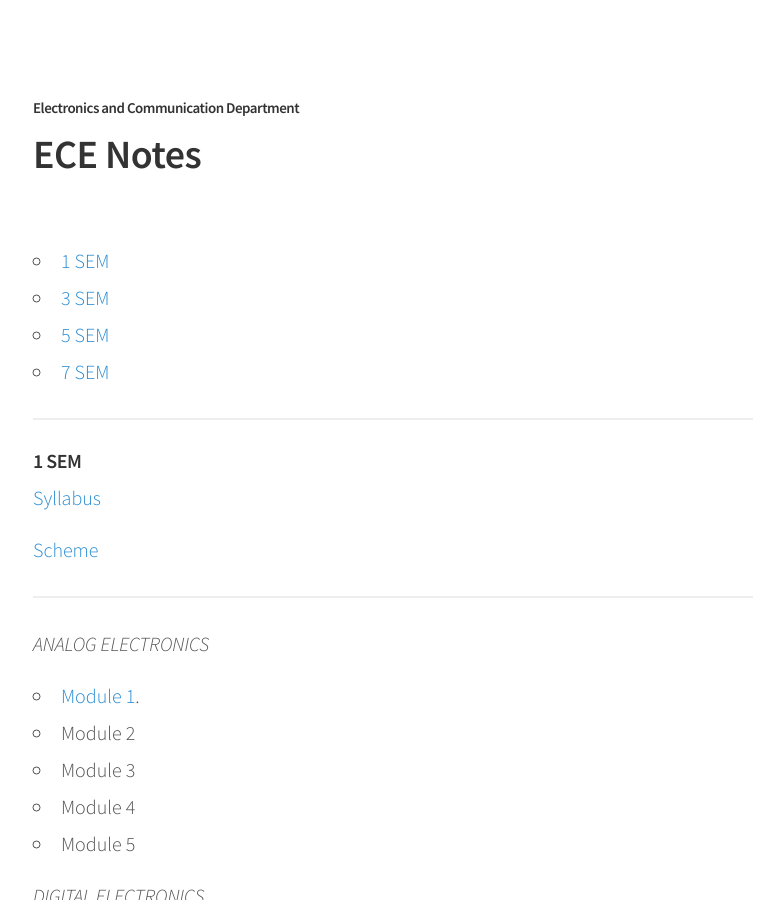
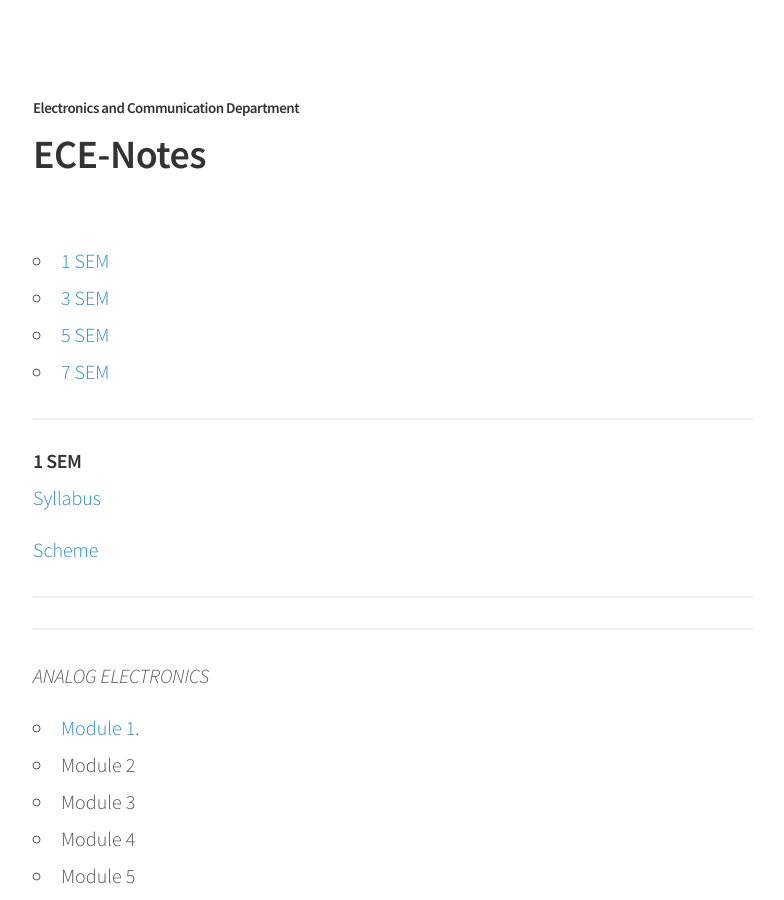
Before and after one commit to YoguBellad/TestGithub, a Jekyll site: the page built from _posts/2016-10-06-semsubj.md, in a window 1280 px wide and 900 px high. Shown: the whole window, without its empty margins (247-1031 px from the left). Built offline with Jekyll 4.4.1, drawn with Linux system fonts in a browser that asks for light colours.

Commit message:
sem wise gap

```diff
--- a/_posts/2016-10-06-semsubj.md
+++ b/_posts/2016-10-06-semsubj.md
@@ -1,5 +1,5 @@
 ---
-title: "ECE Notes"
+title: "ECE-Notes"
 ---
 
 <nav class="toc" markdown="1">
@@ -82,6 +82,11 @@ title: "ECE Notes"
 
 
 
+
+
+
+
+<hr>
 
 <i>ANALOG ELECTRONICS
 </i>
```
